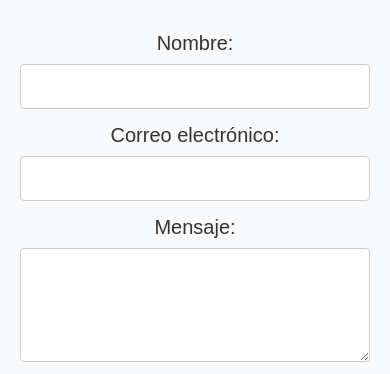
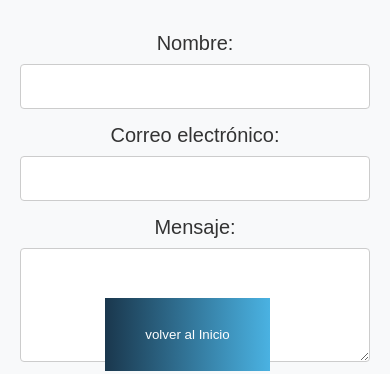
Before and after one commit to equipoV6/equipoV6.github.io, a plain HTML site: page Comprayventadepropiedades.html in a window 390 px wide. Shown: the part 462-836 px from the top of the page. Drawn offline with Linux system fonts and the light colour scheme.

Commit message:
Update estiloservicios.css

```diff
--- a/estiloservicios.css
+++ b/estiloservicios.css
@@ -220,7 +220,7 @@ form {
   cursor: pointer;
   display: inline-block;
  position: absolute;
- top: 109%;
+ top: 90%;
  left: 27%;
 }
 
```
